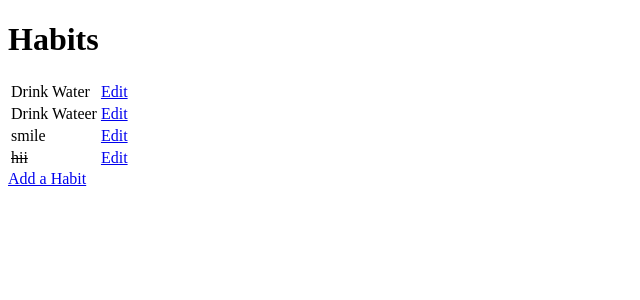
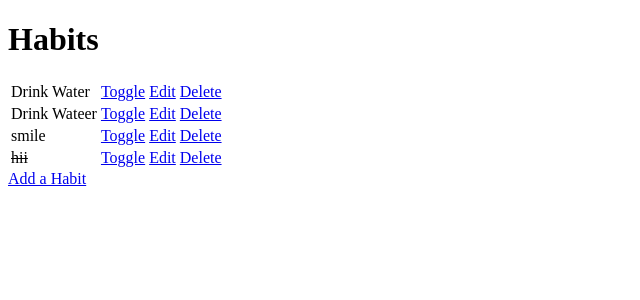
Before and after one commit to kelllyy101/habittracker-fullstack, a Django app: page / in a window 1280 px wide. Shown: the top 300 px of the page, without its empty margins (0-640 px from the left). Run offline with Django 3.2, Linux system fonts and the light colour scheme; data comes from the database, SQL or seed files in the repository; both versions use the stored data as it was after the commit.

Commit message:
fixed link path in habits.html

```diff
--- a/habit/templates/habits/add_habit.html
+++ b/habit/templates/habits/add_habit.html
@@ -8,7 +8,7 @@
 <body>
 <h1>Add a New Habit
 </h1>
-<form method="POST" action="{% url 'add' %}">
+<form method="POST" action="add">
     {% csrf_token %}
     {{ form.as_p }}
     </div>
--- a/habit/templates/habits/habits.html
+++ b/habit/templates/habits/habits.html
@@ -17,8 +17,18 @@
                 <td>{{ item.name }}</td>
             {% endif %}
             <td>
+                <a href="/toggle/{{ item.id }}">
+                    Toggle
+                </a>
+            </td>
+            <td>
                 <a href="/edit/{{ item.id }}">
                     Edit
+                </a>
+            </td>
+            <td>
+                <a href="/delete/{{ item.id }}">
+                    Delete
                 </a>
             </td>
 
--- a/habit/views.py
+++ b/habit/views.py
@@ -38,3 +38,14 @@ def edit_habit(request, item_id):
 'form': form
     }
     return render(request, 'habits/edit_habit.html', context)
+
+def toggle_habit(request, item_id):
+    item = get_object_or_404(Item, id=item_id)
+    item.done = not item.done
+    item.save()
+    return redirect('get_habits')
+
+def delete_habit(request, item_id):
+    item = get_object_or_404(Item, id=item_id)
+    item.delete()
+    return redirect('get_habits')
--- a/habit_tracker/urls.py
+++ b/habit_tracker/urls.py
@@ -15,13 +15,15 @@ Including another URLconf
 """
 from django.contrib import admin
 from django.urls import path
-from habit.views import get_habits, add_habit
-from habit.views import get_habits, add_habit, edit_habit
+from habit import views
 
 
 urlpatterns = [
     path('admin/', admin.site.urls),
-    path('', get_habits, name = 'get_habits'),
-    path('add', add_habit, name = 'add'),
-    path('edit/<item_id>', edit_habit, name='edit')
+    path('', views.get_habits, name = 'get_habits'),
+    path('add', views.add_habit, name = 'add'),
+    path('edit/<item_id>', views.edit_habit, name='edit'),
+    path('toggle/<item_id>', views.toggle_habit, name='toggle'),
+    path('delete/<item_id>', views.delete_habit, name='delete'),
+
 ]
```
Also changed, not shown: db.sqlite3, 1 other file.
